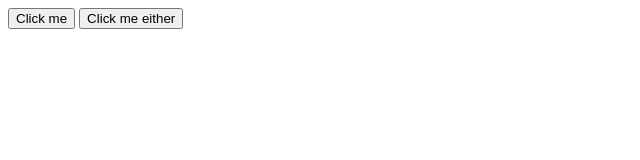
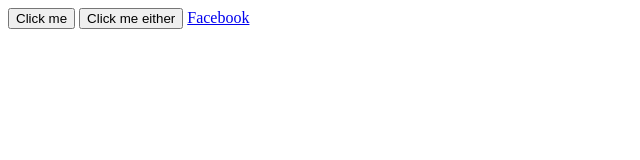
Before and after one commit to cuaso/cuaso.github.io, a plain HTML site: page index.html in a window 1280 px wide. Shown: the whole page, without its empty margins (0-640 px from the left). Drawn offline with Linux system fonts and the light colour scheme.

Commit message:
Facebook Link

```diff
--- a/index.html
+++ b/index.html
@@ -11,5 +11,6 @@
 <body>
     <button onclick="helloWorld()">Click me</button>
     <button>Click me either</button>
+    <a href="//facebook.com" target="blank">Facebook</a>
 </body>
 </html>
```
